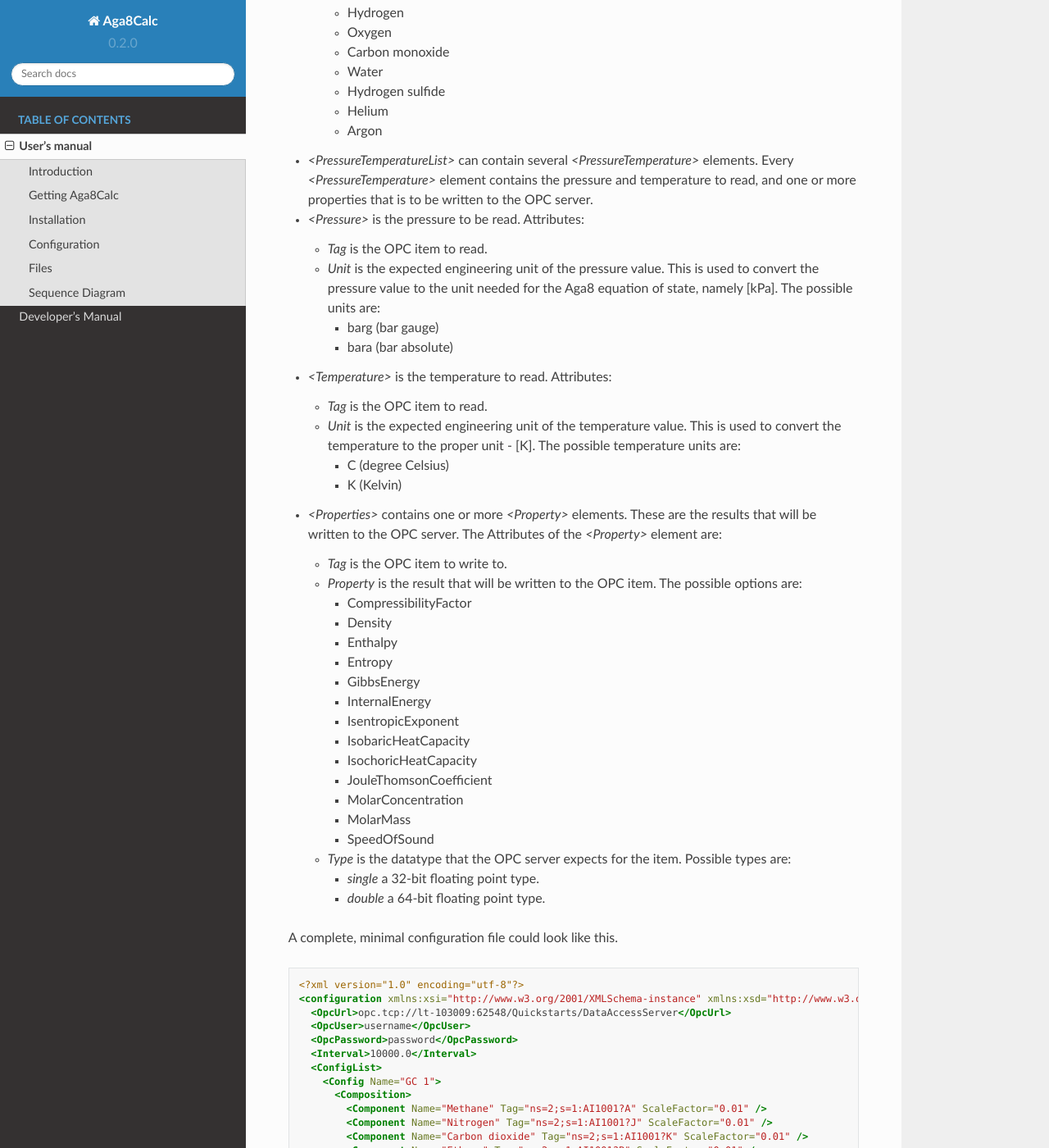
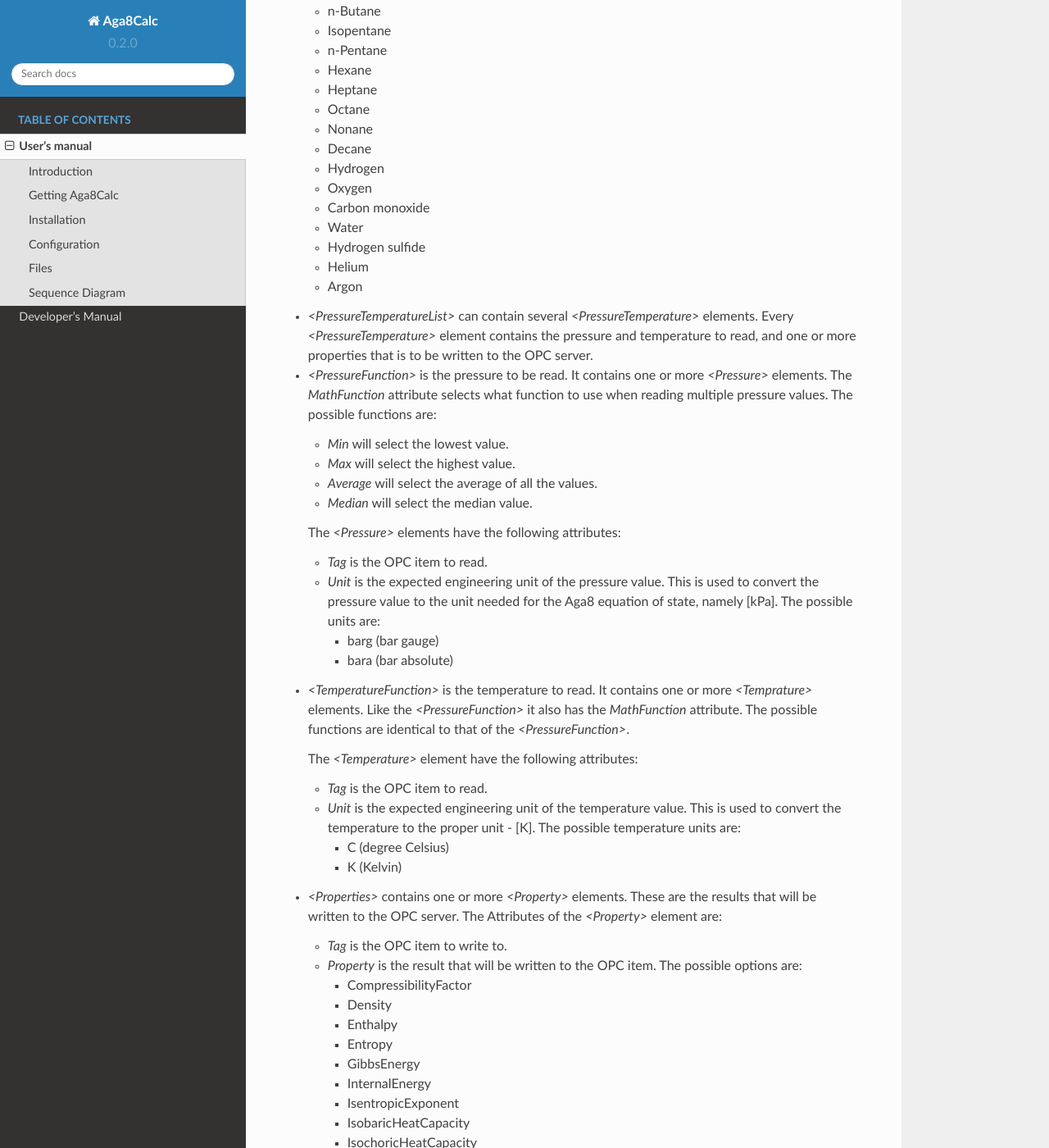
Before and after one commit to equinor/Aga8Calc, a Sphinx documentation site: the page built from docs/usermanual.rst, in a window 1280 px wide and 1400 px high, scrolled down 4296 px. Shown: the whole window at 82% size. Built offline with Sphinx 7.4.7 and the Read the Docs theme 2.0.0, drawn with Linux system fonts in a browser that asks for light colours; some of the changed text lies outside the part shown.

Commit message:
Update doc

```diff
--- a/docs/index.rst
+++ b/docs/index.rst
@@ -8,9 +8,3 @@ Aga8Calc
 
     usermanual
     developermanual
-
-Indices and tables
-==================
-
-- :ref:`genindex`
-- :ref:`search`
--- a/docs/usermanual.rst
+++ b/docs/usermanual.rst
@@ -160,6 +161,12 @@ The configuration file is structured like the example below.
 -   `<Interval>` is used to set the update interval of the calculation task.
     The interval is set in milli seconds, so 1000 would be 1 second.
 
+-   `<EquationOfState>` is used to select the equation of state to use.
+    The possible selections are:
+
+    - AGA8Detail
+    - Gerg2008
+
 -   `<ConfigList>` can contain one or more `<Config>` elements.
 
 Every `<Config>` element is structured like below.
@@ -181,8 +188,14 @@ Every `<Config>` element is structured like below.
       </Composition>
       <PressureTemperatureList>
         <PressureTemperature Name="Point 1">
-          <Pressure Tag="ns=2;s=1:AI1001?Pressure" Unit="barg" />
-          <Temperature Tag="ns=2;s=1:AI1001?Temperature" Unit="C" />
+          <PressureFunction MathFunction="Min">
+            <Pressure Name="P 1" Tag="ns=2;s=1:AI1001?Pressure" Unit="barg" />
+            <Pressure Name="P 2" Tag="ns=2;s=1:AI1002?Pressure" Unit="barg" />
+          </PressureFunction>
+          <TemperatureFunction MathFunction="Max">
+            <Temperature Name="T 1" Tag="ns=2;s=1:AI1001?Temperature" Unit="C" />
+            <Temperature Name="T 2" Tag="ns=2;s=1:AI1002?Temperature" Unit="C" />
+          </TemperatureFunction>
           <Properties>
             <Property Tag="ns=2;s=1:AI1001?Result" Property="MolarConcentration" Type="single" />
           </Properties>
@@ -203,33 +216,42 @@ This holds the values that is read from, and the result written back to the OPC
     The sort order of the `<Component>` elements is significant.
     They must be in this order:
 
-      - Methane
-      - Nitrogen
-      - Carbon dioxide
-      - Ethane
-      - Propane
-      - Isobutane
-      - n-Butane
-      - Isopentane
-      - n-Pentane
-      - Hexane
-      - Heptane
-      - Octane
-      - Nonane
-      - Decane
-      - Hydrogen
-      - Oxygen
-      - Carbon monoxide
-      - Water
-      - Hydrogen sulfide
-      - Helium
-      - Argon
+    - Methane
+    - Nitrogen
+    - Carbon dioxide
+    - Ethane
+    - Propane
+    - Isobutane
+    - n-Butane
+    - Isopentane
+    - n-Pentane
+    - Hexane
+    - Heptane
+    - Octane
+    - Nonane
+    - Decane
+    - Hydrogen
+    - Oxygen
+    - Carbon monoxide
+    - Water
+    - Hydrogen sulfide
+    - Helium
+    - Argon
 
 -   `<PressureTemperatureList>` can contain several `<PressureTemperature>` elements.
     Every `<PressureTemperature>` element contains the pressure and temperature to read, and one or more properties that is to be written to the OPC server.
 
--   `<Pressure>` is the pressure to be read.
-    Attributes:
+-   `<PressureFunction>` is the pressure to be read.
+    It contains one or more `<Pressure>` elements.
+    The `MathFunction` attribute selects what function to use when reading multiple pressure values.
+    The possible functions are:
+
+    - `Min` will select the lowest value.
+    - `Max` will select the highest value.
+    - `Average` will select the average of all the values.
+    - `Median` will select the median value.
+
+    The `<Pressure>` elements have the following attributes:
 
     - `Tag` is the OPC item to read.
     - `Unit` is the expected engineering unit of the pressure value.
@@ -239,8 +261,12 @@ This holds the values that is read from, and the result written back to the OPC
       - barg (bar gauge)
       - bara (bar absolute)
 
--   `<Temperature>` is the temperature to read.
-    Attributes:
+-   `<TemperatureFunction>` is the temperature to read.
+    It contains one or more `<Temprature>` elements.
+    Like the `<PressureFunction>` it also has the `MathFunction` attribute.
+    The possible functions are identical to that of the `<PressureFunction>`.
+
+    The `<Temperature>` element have the following attributes:
 
     - `Tag` is the OPC item to read.
     - `Unit` is the expected engineering unit of the temperature value.
@@ -278,7 +304,7 @@ This holds the values that is read from, and the result written back to the OPC
       - `single` a 32-bit floating point type.
       - `double` a 64-bit floating point type.
 
-A complete, minimal configuration file could look like this.
+A complete configuration file could look like this.
 
 .. code-block:: xml
 
@@ -304,10 +331,17 @@ A complete, minimal configuration file could look like this.
           </Composition>
           <PressureTemperatureList>
             <PressureTemperature Name="Point 1">
-              <Pressure Tag="ns=2;s=1:AI1001?Pressure" Unit="barg" />
-              <Temperature Tag="ns=2;s=1:AI1001?Temperature" Unit="C" />
+              <PressureFunction MathFunction="Min">
+                <Pressure Name="P 1" Tag="ns=2;s=1:AI1001?Pressure" Unit="barg" />
+                <Pressure Name="P 2" Tag="ns=2;s=1:AI1002?Pressure" Unit="bara" />
+              </PressureFunction>
+              <TemperatureFunction MathFunction="Max">
+                <Temperature Name="T 1" Tag="ns=2;s=1:AI1001?Temperature" Unit="C" />
+                <Temperature Name="T 2" Tag="ns=2;s=1:AI1002?Temperature" Unit="K" />
+              </TemperatureFunction>
               <Properties>
                 <Property Tag="ns=2;s=1:AI1001?Result" Property="MolarConcentration" Type="single" />
+                <Property Tag="ns=2;s=1:AI1002?Result" Property="Density" Type="double" />
               </Properties>
             </PressureTemperature>
           </PressureTemperatureList>
@@ -318,7 +352,7 @@ A complete, minimal configuration file could look like this.
 Files
 -----
 
--   **aga8.dll** Library that implements Aga8 Part 1 Detail equation of state.
+-   **aga8.dll** Library that implements the equations of state.
 
 -   **Aga8_Calc_Client.Config.xml** Config file for the OPC client.
 
```
Also changed, not shown: other parts of docs/usermanual.rst (+2 -0 lines).
